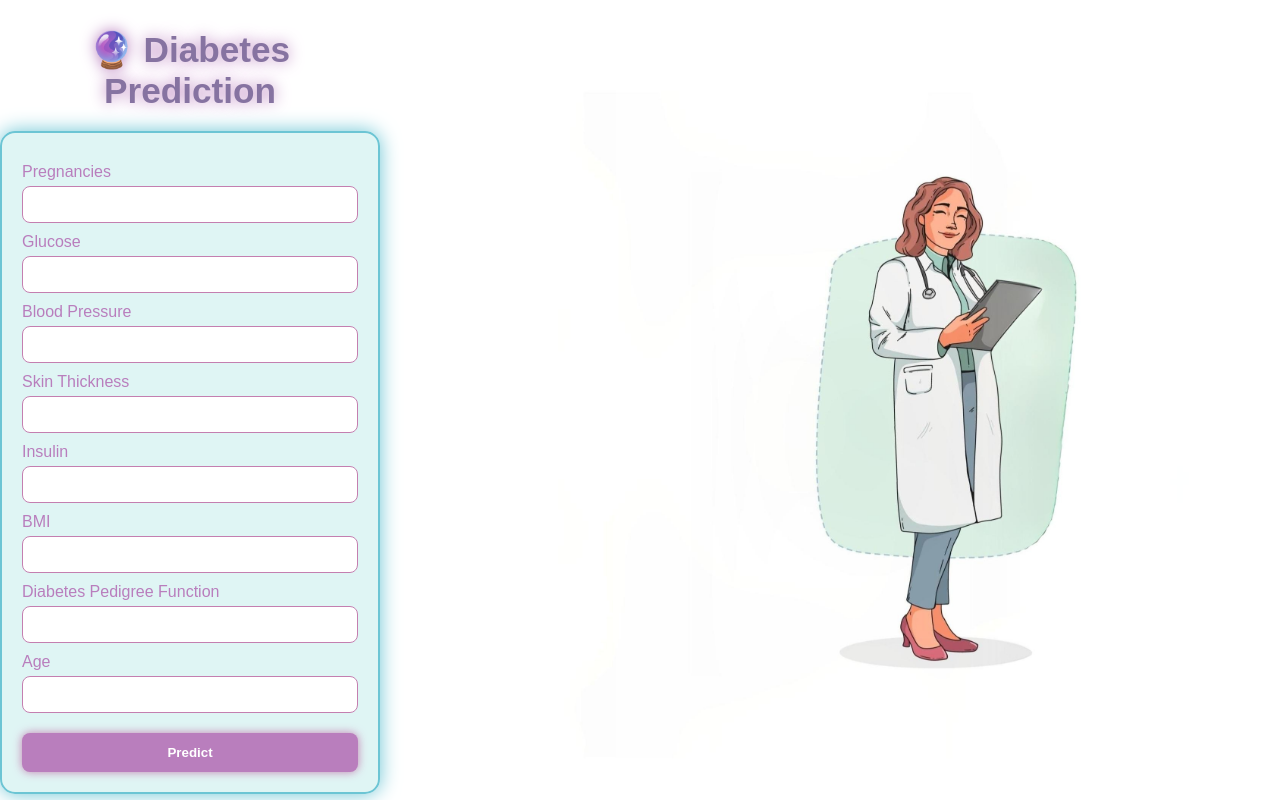
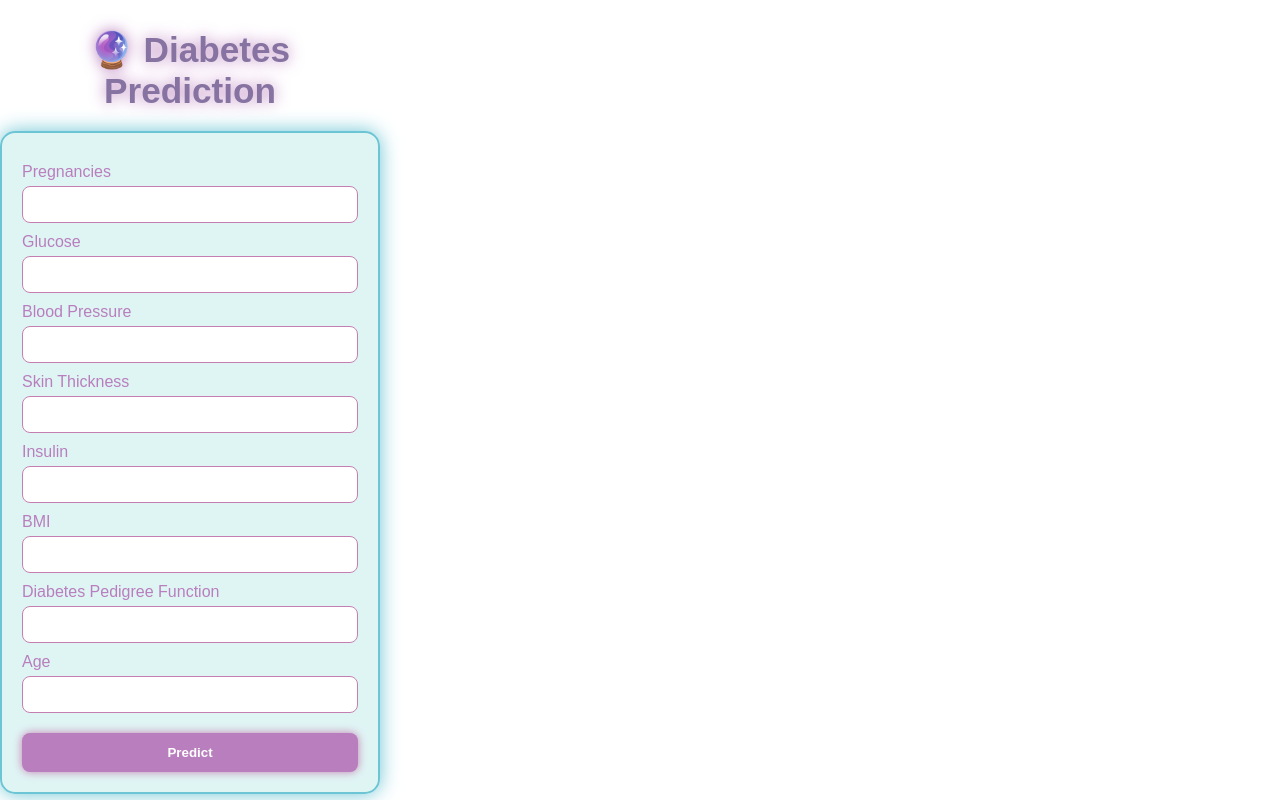
Before and after one commit to Aaru-0653/Diabetes_Prediction, a Flask app: page / in a window 1280 px wide. Run offline with Flask 3, Linux system fonts and the light colour scheme; parts of the project's set-up code (start-up, migrations or seed data) failed here and were passed over.

Commit message:
modified:   static/style.css 	modified:   templates/index.html

```diff
--- a/static/style.css
+++ b/static/style.css
@@ -2,7 +2,7 @@
 body {
     margin: 0;
     font-family: 'Poppins', sans-serif;
-    background: url('/static/lof.jpg') no-repeat center center/cover;
+    background-image: url("/static/images/bg.jpg") no-repeat center center/cover;
     height: 100vh;
     display: flex;
     justify-content: center;
--- a/templates/index.html
+++ b/templates/index.html
@@ -4,7 +4,7 @@
     <meta charset="UTF-8">
     <meta name="viewport" content="width=device-width, initial-scale=1.0">
     <title>Diabetes Prediction</title>
-    <link rel="stylesheet" href="/static/style.css">
+    <link rel="stylesheet" href="{{ url_for('static', filename='style.css') }}">
 </head>
 <body>
     <div class="bg-overlay"></div>
```
